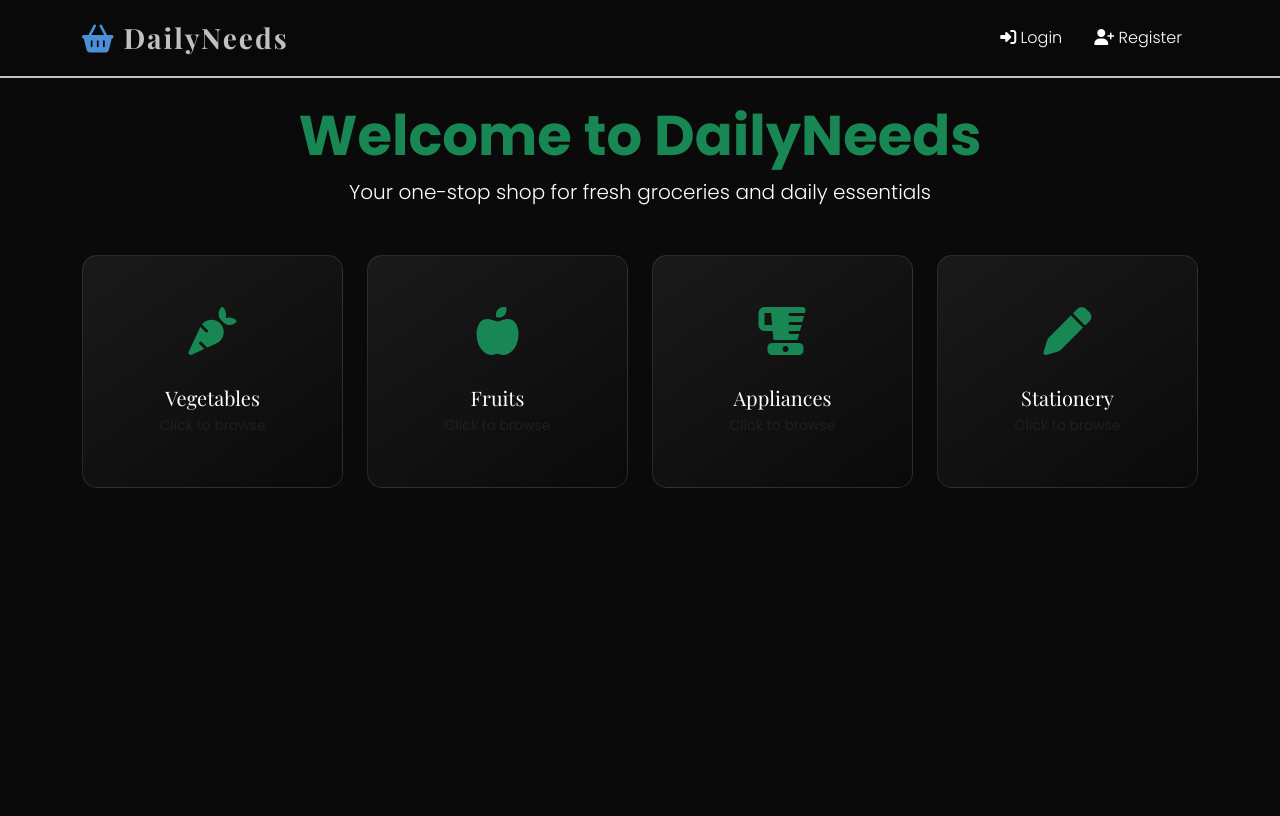
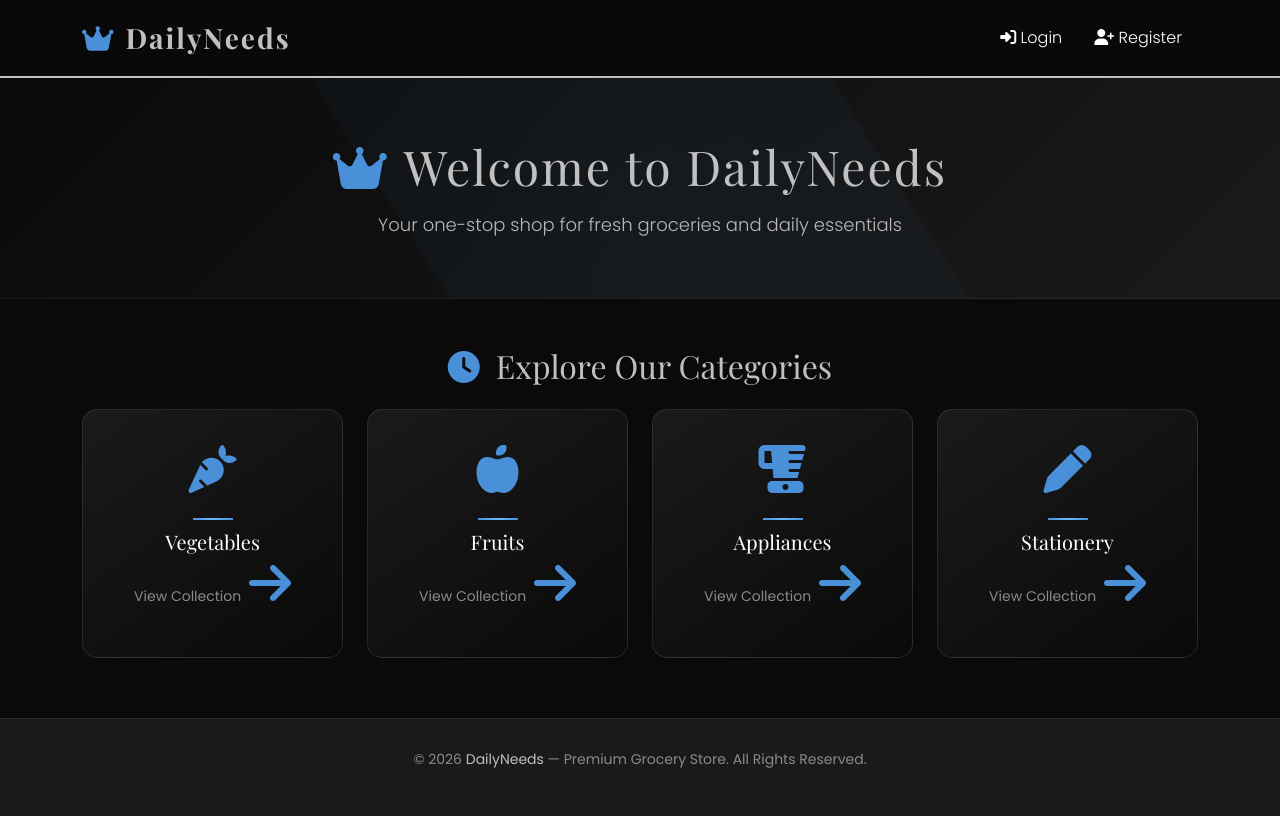
Before and after one commit to BRK-Devops/DailyNeeds-PHP-Docker, a PHP site: page / in a window 1280 px wide. Before the commit the page ends 488 px from the top, so only its background shows below. Run offline with PHP 8.4, Linux system fonts and the light colour scheme; data comes from the database, SQL or seed files in the repository.

Commit message:
Update index.php

```diff
--- a/index.php
+++ b/index.php
@@ -1,22 +1,20 @@
-<?php
-require_once 'config/database.php';
-?>
-
+<?php require_once 'config/database.php'; ?>
 <!DOCTYPE html>
 <html lang="en">
 <head>
     <meta charset="UTF-8">
     <meta name="viewport" content="width=device-width, initial-scale=1.0">
-    <title>DailyNeeds - Online Grocery</title>
+    <title>DailyNeeds - Premium Grocery</title>
     <link href="https://cdnjs.cloudflare.com/ajax/libs/bootstrap/5.3.0/css/bootstrap.min.css" rel="stylesheet">
     <link href="https://cdnjs.cloudflare.com/ajax/libs/font-awesome/6.4.0/css/all.min.css" rel="stylesheet">
     <link href="css/style.css" rel="stylesheet">
 </head>
 <body>
-    <nav class="navbar navbar-expand-lg navbar-dark bg-success">
+    <!-- Navigation -->
+    <nav class="navbar navbar-expand-lg">
         <div class="container">
             <a class="navbar-brand" href="index.php">
-                <i class="fas fa-shopping-basket me-2"></i>DailyNeeds
+                <i class="fas fa-crown"></i>DailyNeeds
             </a>
             <button class="navbar-toggler" type="button" data-bs-toggle="collapse" data-bs-target="#navbarNav">
                 <span class="navbar-toggler-icon"></span>
@@ -26,7 +24,7 @@ require_once 'config/database.php';
                     <?php if(isset($_SESSION['user_id'])): ?>
                         <li class="nav-item">
                             <a class="nav-link" href="cart.php">
-                                <i class="fas fa-cart-shopping"></i> Cart
+                                <i class="fas fa-shopping-cart"></i> Cart
                             </a>
                         </li>
                         <li class="nav-item">
@@ -56,32 +54,43 @@ require_once 'config/database.php';
         </div>
     </nav>
 
-    <div class="container mt-4">
-        <div class="text-center mb-5">
-            <h1 class="display-4 fw-bold text-success">Welcome to DailyNeeds</h1>
-            <p class="lead">Your one-stop shop for fresh groceries and daily essentials</p>
+    <!-- Hero Section -->
+    <section class="hero">
+        <div class="container">
+            <h1><i class="fas fa-crown"></i>Welcome to DailyNeeds</h1>
+            <p>Your one-stop shop for fresh groceries and daily essentials</p>
         </div>
+    </section>
 
+    <!-- Categories -->
+    <div class="container mt-5">
+        <h2 class="text-center mb-4" style="font-family:'Playfair Display',serif;color:var(--silver);">
+            <i class="fas fa-clock me-2" style="color:var(--blue);"></i> Explore Our Categories
+        </h2>
         <div class="row g-4">
             <?php
             $categories = $pdo->query("SELECT * FROM categories");
             while($category = $categories->fetch()):
             ?>
             <div class="col-md-3 col-sm-6">
-                <a href="products.php?category=<?php echo $category['id']; ?>" class="text-decoration-none">
-                    <div class="card category-card text-center">
-                        <div class="card-body">
-                            <i class="fas <?php echo $category['icon']; ?> fa-3x text-success"></i>
-                            <h5 class="card-title mt-3"><?php echo $category['name']; ?></h5>
-                            <p class="card-text text-muted">Click to browse</p>
-                        </div>
-                    </div>
+                <a href="products.php?category=<?php echo $category['id']; ?>" class="category-card">
+                    <i class="fas <?php echo $category['icon']; ?>"></i>
+                    <div class="blue-line"></div>
+                    <h5><?php echo $category['name']; ?></h5>
+                    <p>View Collection <i class="fas fa-arrow-right ms-1"></i></p>
                 </a>
             </div>
             <?php endwhile; ?>
         </div>
     </div>
 
+    <!-- Footer -->
+    <footer class="footer">
+        <div class="container">
+            <p>© 2026 <span class="silver-text">DailyNeeds</span> — Premium Grocery Store. All Rights Reserved.</p>
+        </div>
+    </footer>
+
     <script src="https://cdnjs.cloudflare.com/ajax/libs/bootstrap/5.3.0/js/bootstrap.bundle.min.js"></script>
 </body>
 </html>
```
